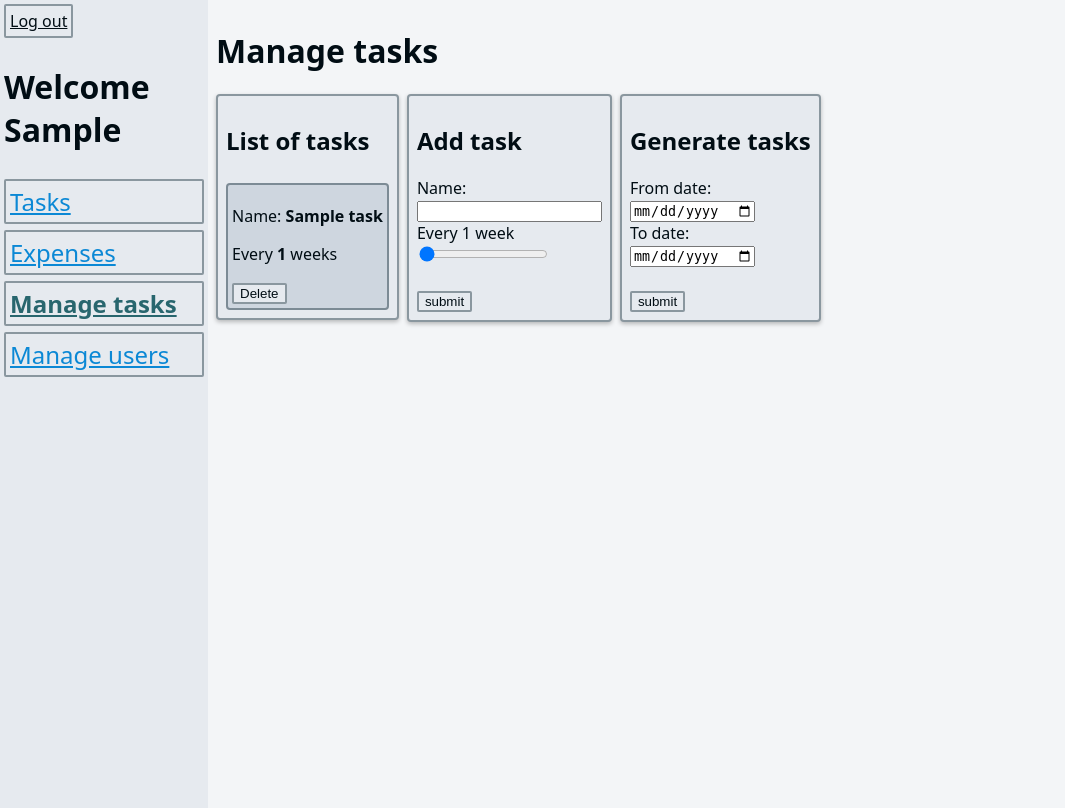
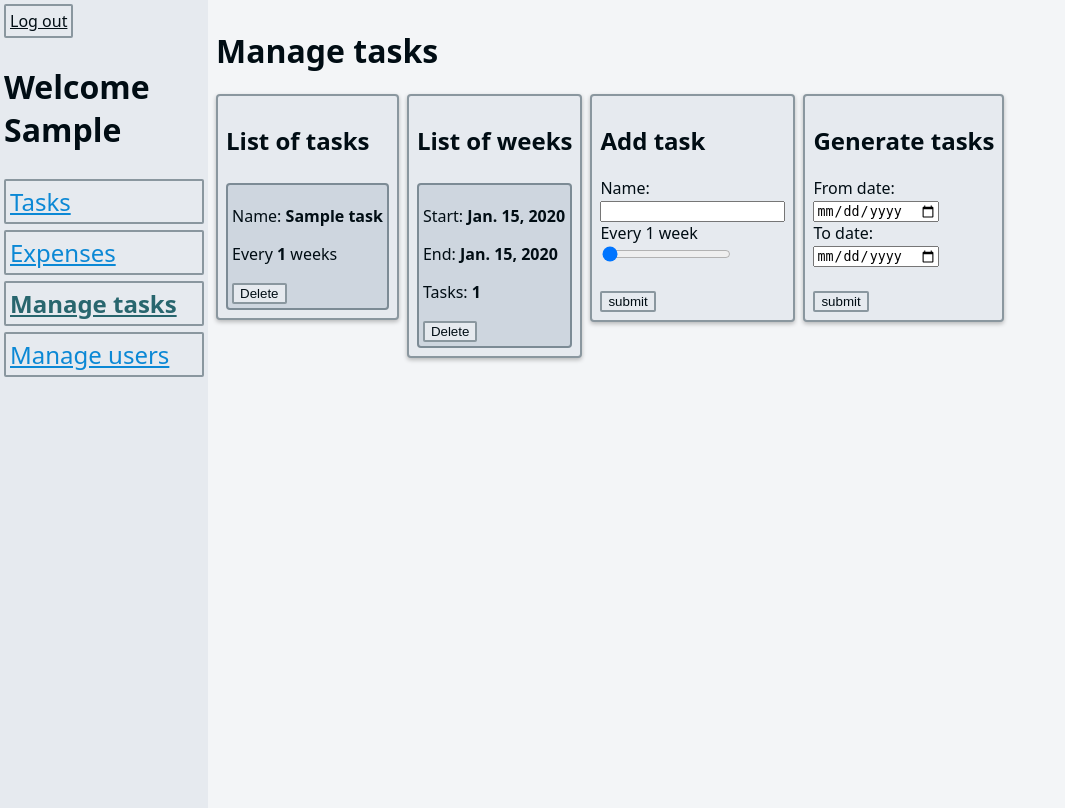
Before and after one commit to Matipolit/planer, a Django app: page /planer/tasks_manage/ in a window 1280 px wide. Shown: the whole page, without its empty margins (0-1065 px from the left). Run offline with Django 4.2, Linux system fonts and the light colour scheme; a user stored in the database is signed in; tables that the repository leaves empty hold one stand-in row (values such as "Sample post").

Commit message:
fix generating tasks

```diff
--- a/planer_app/templates/tasks_manage.html
+++ b/planer_app/templates/tasks_manage.html
@@ -4,9 +4,9 @@
 
 <script>
 
-  async function deleteTask(id) {
+  async function deleteItem(id, table) {
     const csrftoken = document.querySelector('[name=csrfmiddlewaretoken]').value;
-    console.log("deleting task " + id);
+    console.log("deleting " + table +" with id: " + id);
     const response = await fetch("", {
       method: "DELETE",
         headers: {
@@ -15,7 +15,10 @@
         //"Content-Type": "multipart/form-data",
       },
       body: JSON.stringify(
-        {id: id}
+        {
+          id: id,
+          type: table,
+        }
       )
     })
     console.log("response: " + response);
@@ -51,7 +54,18 @@
       <div class="task item">
         <p>Name: <b>{{ task.name }}</b></p>
         <p>Every <b>{{ task.frequency }}</b> weeks</p>
-        <button onClick="deleteTask({{ task.id }})">Delete</a>
+        <button onClick="deleteItem({{ task.id }}, 'task')">Delete</a>
+      </div>
+    {% endfor %}
+  </div>
+  <div class="card verticalList">
+    <h2>List of weeks</h2>
+    {% for week in weeks%}
+      <div class="item">
+        <p>Start: <b>{{ week.start_date }}</b></p>
+        <p>End: <b>{{ week.end_date}}</b></p>
+        <p>Tasks: <b>{{ week.count}}</b></p>
+        <button onClick="deleteItem({{ week.id }}, 'week')">Delete</a>
       </div>
     {% endfor %}
   </div>
--- a/planer_app/views.py
+++ b/planer_app/views.py
@@ -10,7 +10,7 @@ from datetime import date, timedelta, datetime
 # for iterating over time by week
 def dateSpan(startDate, endDate, delta=timedelta(weeks=1)):
     currentDate = startDate
-    idx = 1
+    idx = 0
     while currentDate <= endDate:
         yield (currentDate, idx)
         idx += 1
@@ -49,8 +49,8 @@ def tasks_manage(request):
                 week = Week.objects.create(start_date = weekBegDate, end_date = weekEndDate)
                 print("week generated")
                 for task in tasks:
-                    print(f"Checking to add task {task}")
-                    if(task.frequency % idx == 0):
+                    print(f"Checking to add task {task} with freq {task.frequency} and idx of week {idx}")
+                    if(idx % task.frequency== 0):
                         print(f"Task elegible to add")
                         taskInWeek = TasksInWeek.objects.create(locator_id = locators[idx % locatorsNum], task_id=task, week_id= week, is_done = False)
                         print(taskInWeek)
@@ -58,7 +58,13 @@ def tasks_manage(request):
     elif(request.method == "DELETE"):
         vars = json.loads(request.DELETE)
         id = vars["id"]
-        instance = Task.objects.get(id=id)
+        type = vars["type"]
+        if(type == "task"):
+            instance = Task.objects.get(id = id)
+        elif(type == "week"):
+            instance = Week.objects.get(id = id)
+            TasksInWeek.objects.all().filter(week_id = instance.id).delete()
+
         print(f"Deleting instance {instance}")
         instance.delete()
         return JsonResponse({"deleted": "true"})
@@ -66,7 +72,11 @@ def tasks_manage(request):
     today_date = date.today()
     monday_date = today_date - timedelta(days = today_date.weekday())
     tasks = Task.objects.all()
-    context = {"tasks": tasks, "today": monday_date.strftime("%Y-%m-%d")}
+    weeks = Week.objects.all()
+    for week in weeks:
+        tasksInWeek = TasksInWeek.objects.all().filter(week_id = week.id)
+        week.count = len(tasksInWeek)
+    context = {"tasks": tasks, "today": monday_date.strftime("%Y-%m-%d"), "weeks": weeks}
     return render(request, "tasks_manage.html", context)
 
 @staff_member_required(login_url="login")
```
Also changed, not shown: 1 other file.
